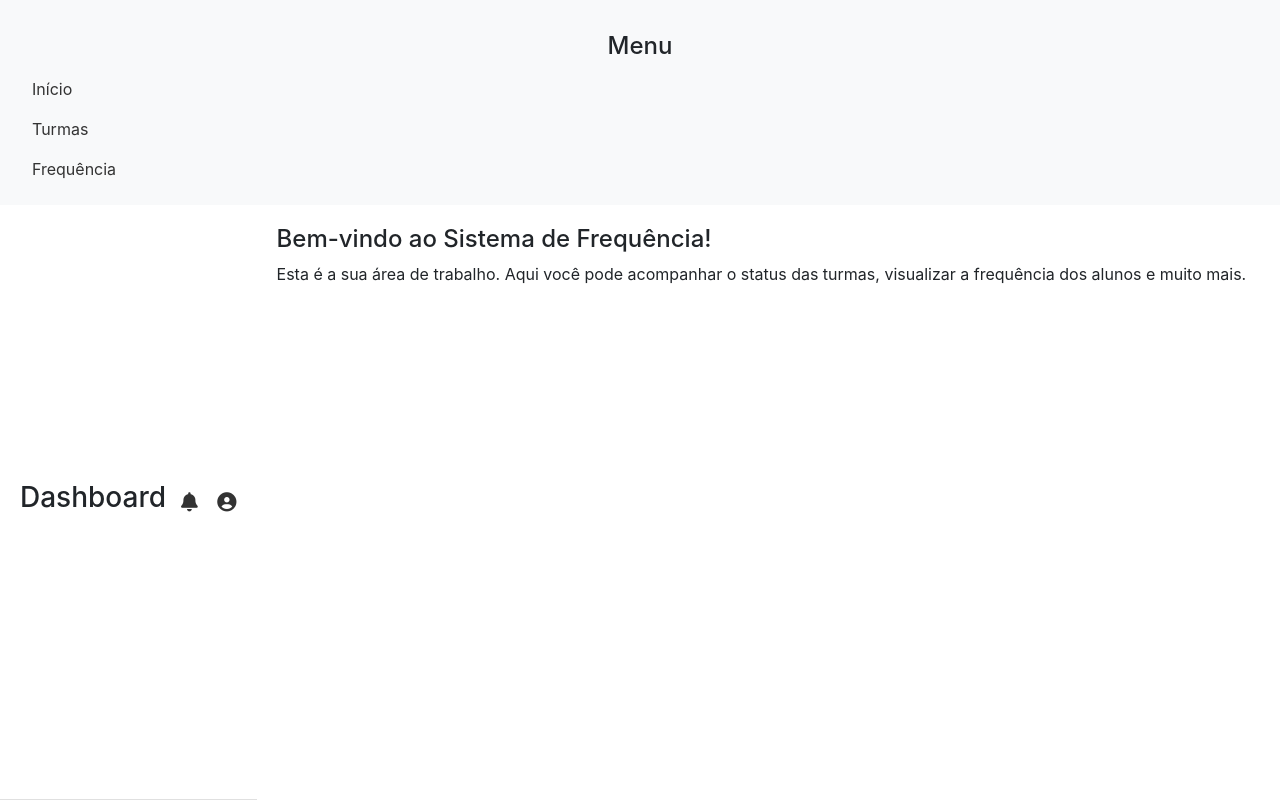
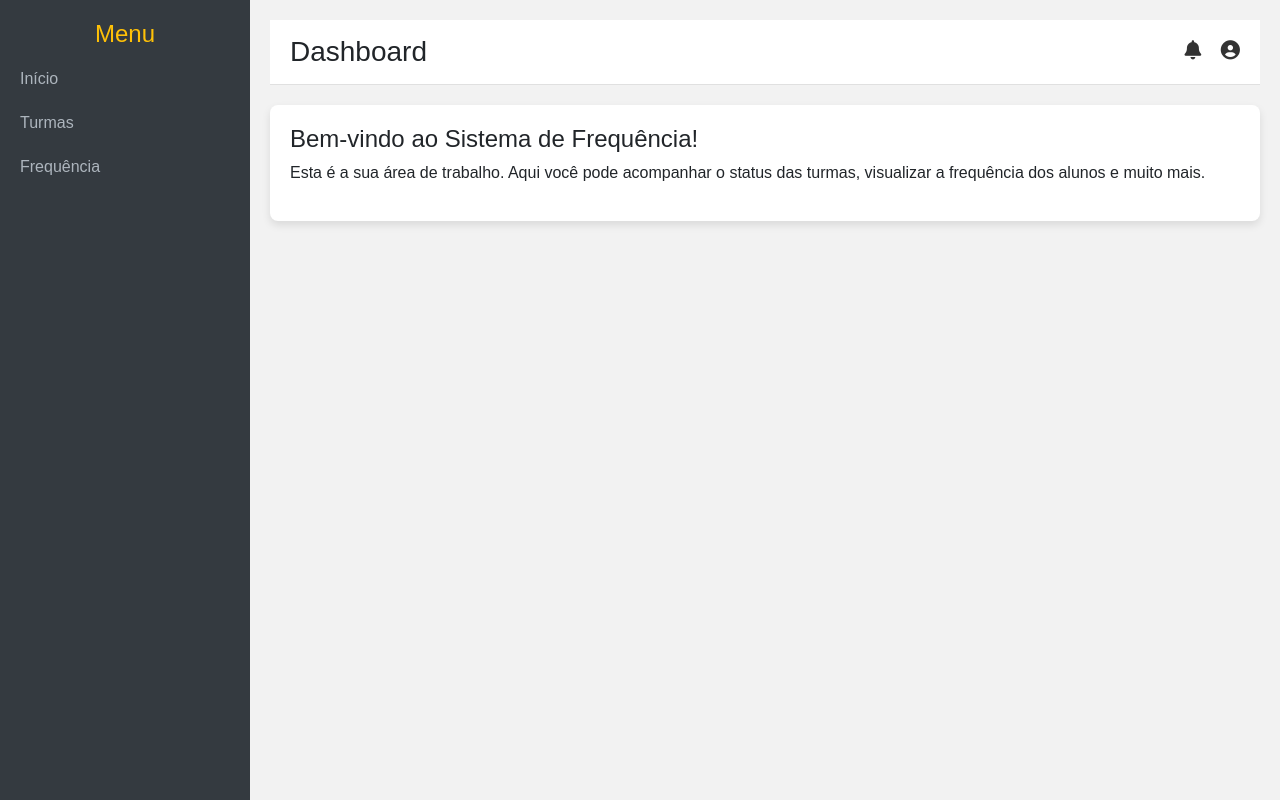
Before and after one commit to marcelocunhaejovem/sistema_frequencia, a Django app: page / in a window 1280 px wide. Run offline with Django 4.2, Linux system fonts and the light colour scheme; a user stored in the database is signed in; some libraries are stand-ins or nearby versions.

Commit message:
Update home.html

```diff
--- a/controle_frequencia/templates/controle_frequencia/home.html
+++ b/controle_frequencia/templates/controle_frequencia/home.html
@@ -9,27 +9,36 @@
         body {
             display: flex;
             min-height: 100vh;
-            flex-direction: column;
-        }
-        .container-fluid {
-            flex: 1;
-            display: flex;
-            padding: 0;
+            margin: 0;
+            font-family: Arial, sans-serif;
+            background-color: #f2f2f2;
         }
         .sidebar {
-            min-width: 250px;
-            background-color: #f8f9fa;
-            transition: all 0.3s;
+            width: 250px;
+            background-color: #343a40;
+            color: #fff;
+            padding: 20px;
+            height: 100vh;
+            position: fixed;
+            top: 0;
+            left: 0;
         }
-        .sidebar.collapsed {
-            min-width: 80px;
+        .sidebar h4 {
+            text-align: center;
+            color: #ffc107;
         }
         .sidebar .nav-link {
-            color: #333;
+            color: #adb5bd;
+            padding: 10px 0;
+            font-weight: 500;
+        }
+        .sidebar .nav-link:hover {
+            color: #ffc107;
         }
         .main-content {
-            flex: 1;
+            margin-left: 250px;
             padding: 20px;
+            width: 100%;
         }
         .header {
             display: flex;
@@ -38,19 +47,29 @@
             padding: 15px 20px;
             background-color: #fff;
             border-bottom: 1px solid #e0e0e0;
+            margin-bottom: 20px;
+        }
+        .header h3 {
+            margin: 0;
         }
         .header-icons a {
             color: #333;
             margin-left: 15px;
             font-size: 1.2em;
         }
+        .welcome-message {
+            background-color: #fff;
+            padding: 20px;
+            border-radius: 8px;
+            box-shadow: 0 4px 8px rgba(0, 0, 0, 0.1);
+        }
     </style>
 </head>
 <body>
 
     <!-- Sidebar -->
-    <div class="sidebar d-flex flex-column p-3" id="sidebar">
-        <h4 class="text-center mt-3">Menu</h4>
+    <div class="sidebar">
+        <h4>Menu</h4>
         <ul class="nav flex-column">
             <li class="nav-item">
                 <a class="nav-link" href="{% url 'home' %}">Início</a>
@@ -66,7 +85,7 @@
     </div>
 
     <!-- Main Content -->
-    <div class="container-fluid">
+    <div class="main-content">
         <!-- Header -->
         <div class="header">
             <h3>Dashboard</h3>
@@ -77,7 +96,7 @@
         </div>
 
         <!-- Conteúdo Principal -->
-        <div class="main-content">
+        <div class="welcome-message">
             <h4>Bem-vindo ao Sistema de Frequência!</h4>
             <p>Esta é a sua área de trabalho. Aqui você pode acompanhar o status das turmas, visualizar a frequência dos alunos e muito mais.</p>
             <!-- Adicione mais conteúdo aqui -->
```
